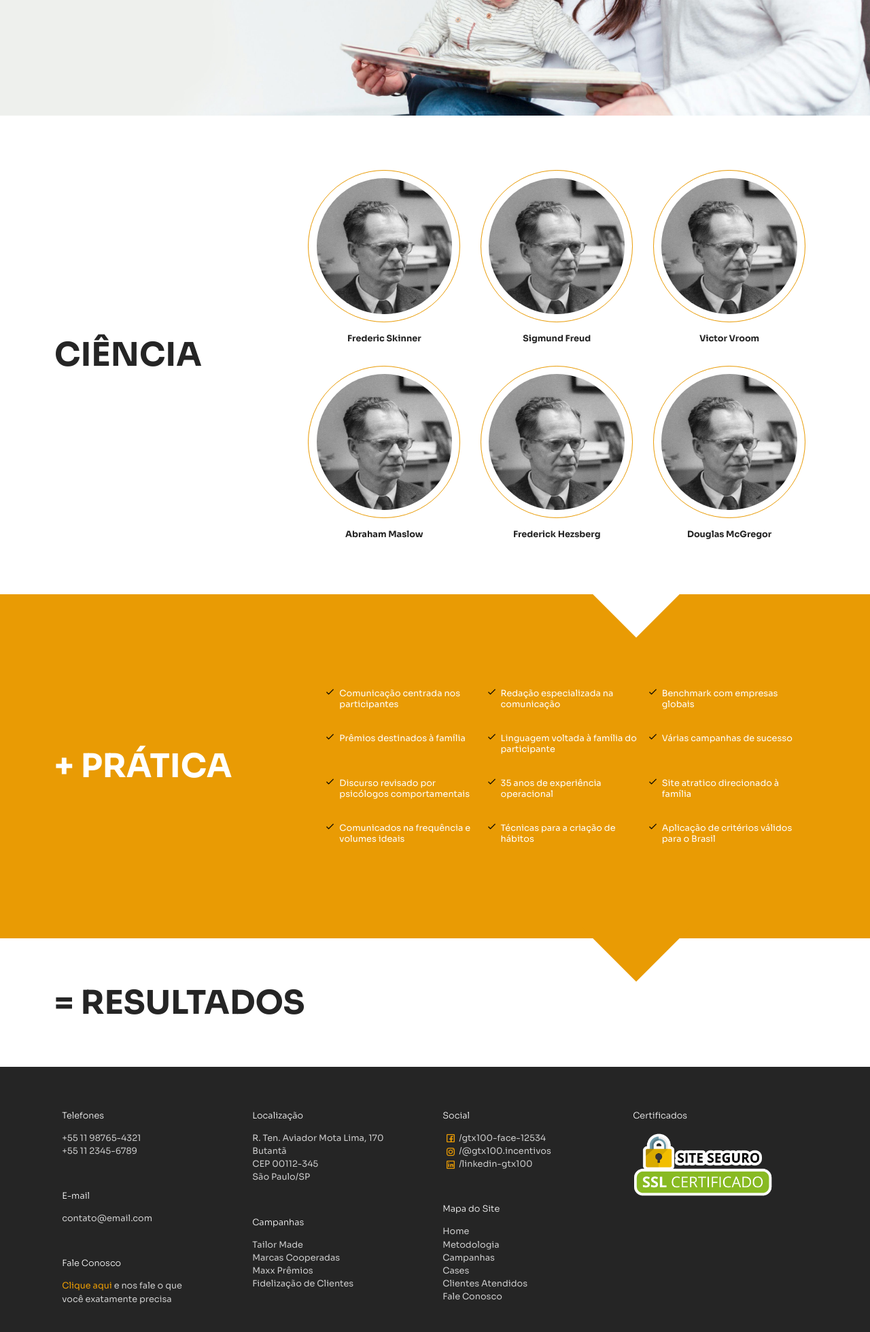
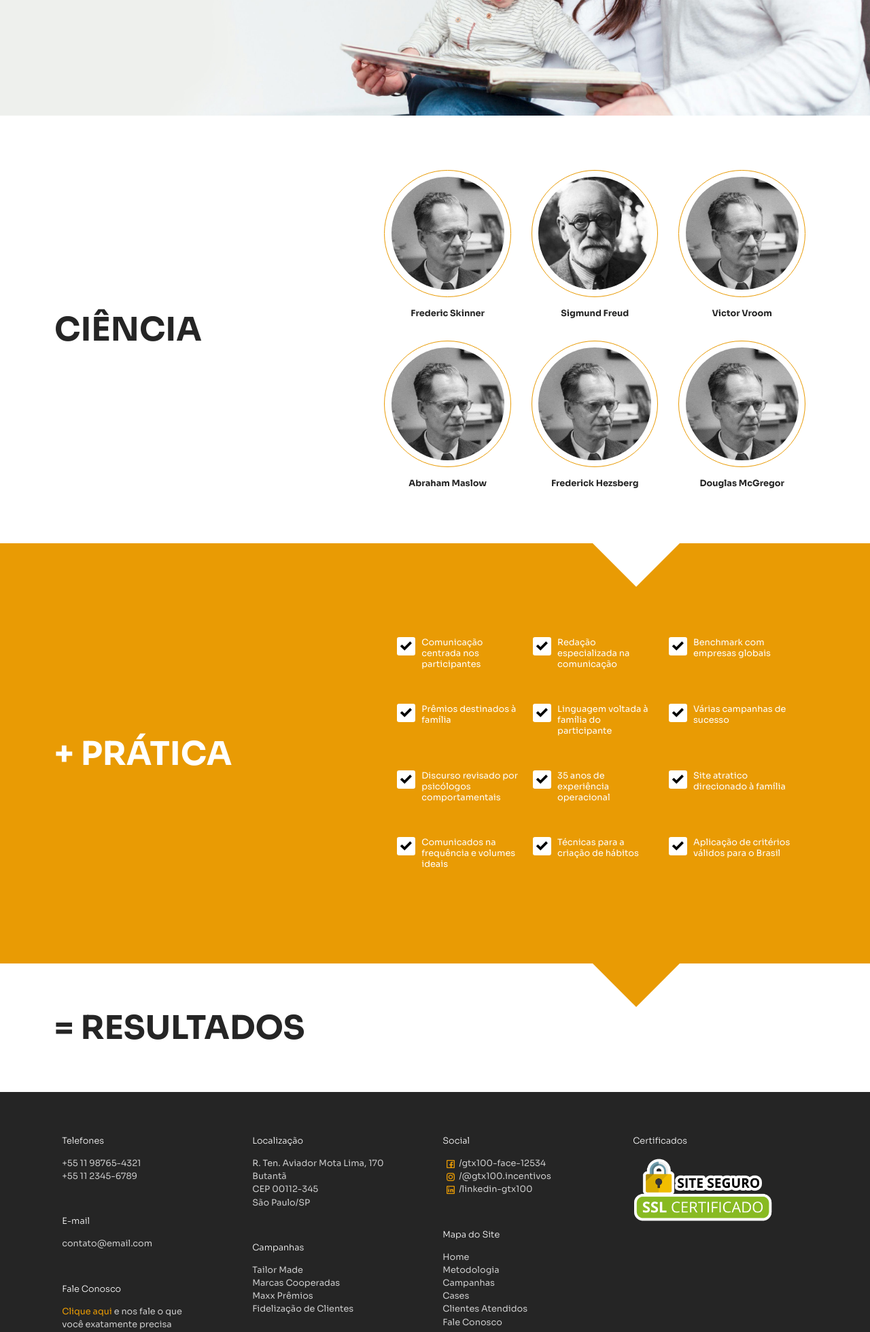
Before and after one commit to douglas-moura/gtx100, a PHP site: page /metodologia/index.html in a window 1280 px wide. Shown: the part 559-2518 px from the top of the page at 68% size. Run offline with PHP 8.4, Linux system fonts and the light colour scheme.

Commit message:
metodologia

```diff
--- a/metodologia/index.html
+++ b/metodologia/index.html
@@ -60,7 +60,7 @@
 				</div>
 			</section>
 			<section id="metodologia-quadro" class="bloco-sessao quadro-1">
-				<div class="content-sessao content-30_70">
+				<div class="content-sessao content-40_60">
 					<div class="quadro-titulo"><h1>CIÊNCIA</h1></div>
 					<div class="especialistas">
 						<div class="especialista-box">
@@ -71,7 +71,7 @@
 						</div>
 						<div class="especialista-box">
 							<picture>
-								<img src="../src/img/BF_Skinner_at_Harvard_circa_1950.jpg" alt="">
+								<img src="../src/img/IMG-155.jpg" alt="">
 							</picture>
 							<h4>Sigmund Freud</h4>
 						</div>
@@ -103,87 +103,87 @@
 				</div>
 			</section>
 			<section id="metodologia-quadro" class="bloco-sessao quadro-2">
-				<div class="content-sessao content-30_70">
+				<div class="content-sessao content-40_60">
 					<div class="quadro-titulo"><h1>+ PRÁTICA</h1></div>
 					<div class="praticas">
 						<table>
 							<tr>
 								<td>
 									<span>
-										<img src="/src/img/simbolo-de-verificacao.png" alt="">
-										Comunicação centrada nos participantes
+										<svg xmlns="http://www.w3.org/2000/svg" viewBox="0 0 24 24"><path d="M20.285 2l-11.285 11.567-5.286-5.011-3.714 3.716 9 8.728 15-15.285z"/></svg>
+										<p>Comunicação centrada nos participantes</p>
 									</span>
 								</td>
 								<td>
 									<span>
-										<img src="/src/img/simbolo-de-verificacao.png" alt="">
-										Redação especializada na comunicação
+										<svg xmlns="http://www.w3.org/2000/svg" viewBox="0 0 24 24"><path d="M20.285 2l-11.285 11.567-5.286-5.011-3.714 3.716 9 8.728 15-15.285z"/></svg>
+										<p>Redação especializada na comunicação</p>
 									</span>
 								</td>
 								<td>
 									<span>
-										<img src="/src/img/simbolo-de-verificacao.png" alt="">
-										Benchmark com empresas globais
+										<svg xmlns="http://www.w3.org/2000/svg" viewBox="0 0 24 24"><path d="M20.285 2l-11.285 11.567-5.286-5.011-3.714 3.716 9 8.728 15-15.285z"/></svg>
+										<p>Benchmark com empresas globais</p>
 									</span>
 								</td>
 							</tr>
 							<tr>
 								<td>
 									<span>
-										<img src="/src/img/simbolo-de-verificacao.png" alt="">
-										Prêmios destinados à família
+										<svg xmlns="http://www.w3.org/2000/svg" viewBox="0 0 24 24"><path d="M20.285 2l-11.285 11.567-5.286-5.011-3.714 3.716 9 8.728 15-15.285z"/></svg>
+										<p>Prêmios destinados à família</p>
 									</span>
 								</td>
 								<td>
 									<span>
-										<img src="/src/img/simbolo-de-verificacao.png" alt="">
-										Linguagem voltada à família do participante
+										<svg xmlns="http://www.w3.org/2000/svg" viewBox="0 0 24 24"><path d="M20.285 2l-11.285 11.567-5.286-5.011-3.714 3.716 9 8.728 15-15.285z"/></svg>
+										<p>Linguagem voltada à família do participante</p>
 									</span>
 								</td>
 								<td>
 									<span>
-										<img src="/src/img/simbolo-de-verificacao.png" alt="">
-										Várias campanhas de sucesso
+										<svg xmlns="http://www.w3.org/2000/svg" viewBox="0 0 24 24"><path d="M20.285 2l-11.285 11.567-5.286-5.011-3.714 3.716 9 8.728 15-15.285z"/></svg>
+										<p>Várias campanhas de sucesso</p>
 									</span>
 								</td>
 							</tr>
 							<tr>
 								<td>
 									<span>
-										<img src="/src/img/simbolo-de-verificacao.png" alt="">
-										Discurso revisado por psicólogos comportamentais
+										<svg xmlns="http://www.w3.org/2000/svg" viewBox="0 0 24 24"><path d="M20.285 2l-11.285 11.567-5.286-5.011-3.714 3.716 9 8.728 15-15.285z"/></svg>
+										<p>Discurso revisado por psicólogos comportamentais</p>
 									</span>
 								</td>
 								<td>
 									<span>
-										<img src="/src/img/simbolo-de-verificacao.png" alt="">
-										35 anos de experiência operacional
+										<svg xmlns="http://www.w3.org/2000/svg" viewBox="0 0 24 24"><path d="M20.285 2l-11.285 11.567-5.286-5.011-3.714 3.716 9 8.728 15-15.285z"/></svg>
+										<p>35 anos de experiência operacional</p>
 									</span>
 								</td>
 								<td>
 									<span>
-										<img src="/src/img/simbolo-de-verificacao.png" alt="">
-										Site atratico direcionado à família
+										<svg xmlns="http://www.w3.org/2000/svg" viewBox="0 0 24 24"><path d="M20.285 2l-11.285 11.567-5.286-5.011-3.714 3.716 9 8.728 15-15.285z"/></svg>
+										<p>Site atratico direcionado à família</p>
 									</span>
 								</td>
 							</tr>
 							<tr>
 								<td>
 									<span>
-										<img src="/src/img/simbolo-de-verificacao.png" alt="">
-										Comunicados na frequência e volumes ideais
+										<svg xmlns="http://www.w3.org/2000/svg" viewBox="0 0 24 24"><path d="M20.285 2l-11.285 11.567-5.286-5.011-3.714 3.716 9 8.728 15-15.285z"/></svg>
+										<p>Comunicados na frequência e volumes ideais</p>
 									</span>
 								</td>
 								<td>
 									<span>
-										<img src="/src/img/simbolo-de-verificacao.png" alt="">
-										Técnicas para a criação de hábitos
+										<svg xmlns="http://www.w3.org/2000/svg" viewBox="0 0 24 24"><path d="M20.285 2l-11.285 11.567-5.286-5.011-3.714 3.716 9 8.728 15-15.285z"/></svg>
+										<p>Técnicas para a criação de hábitos</p>
 									</span>
 								</td>
 								<td>
 									<span>
-										<img src="/src/img/simbolo-de-verificacao.png" alt="">
-										Aplicação de critérios válidos para o Brasil
+										<svg xmlns="http://www.w3.org/2000/svg" viewBox="0 0 24 24"><path d="M20.285 2l-11.285 11.567-5.286-5.011-3.714 3.716 9 8.728 15-15.285z"/></svg>
+										<p>Aplicação de critérios válidos para o Brasil</p>
 									</span>
 								</td>
 							</tr>
--- a/style.css
+++ b/style.css
@@ -808,7 +808,7 @@ h2 strong,
 	.especialista-box picture img {
 		margin: auto;
 		width: 90%;
-		object-fit: fill;
+		object-fit: cover;
 	}
 
 	.praticas table {
@@ -823,19 +823,27 @@ h2 strong,
 
 	.praticas table tr td span {
 		width: 100% - 1rem;
+		margin: 0 .5rem;
 		display: flex;
-		padding-left: 1rem;
+		align-items: top;
 	}
 
-	.praticas table tr td span img {
-		width: 5%;
-		height: 10%;
-		margin-right: .5rem;
-		filter: brightness(100) !important;
+	.praticas table tr td span svg {
+		aspect-ratio: 1 / 1;
+		width: 10% !important;
+		border-radius: .2rem;
+		padding: .3rem;
+		height: 100%;
+		margin-right: 5%;
+		background-color: white;
+	}
+
+	.praticas table tr td span p {
+		width: 85% !important;
 	}
 
 	.praticas table tr:not(:last-of-type) td {
-		padding-bottom: 2rem !important;
+		padding-bottom: 3rem !important;
 	}
 }
 
```
Also changed, not shown: README.md, src/img/IMG-155.jpg (added).
